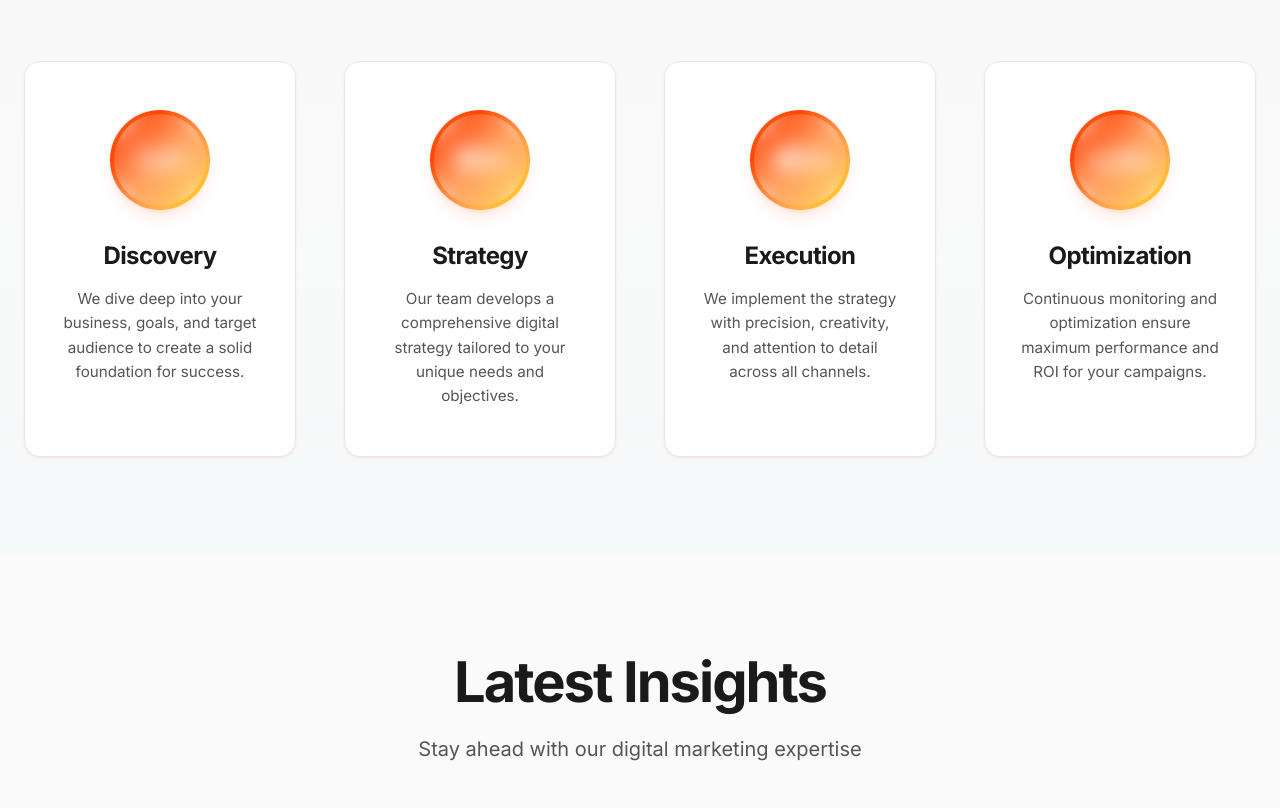
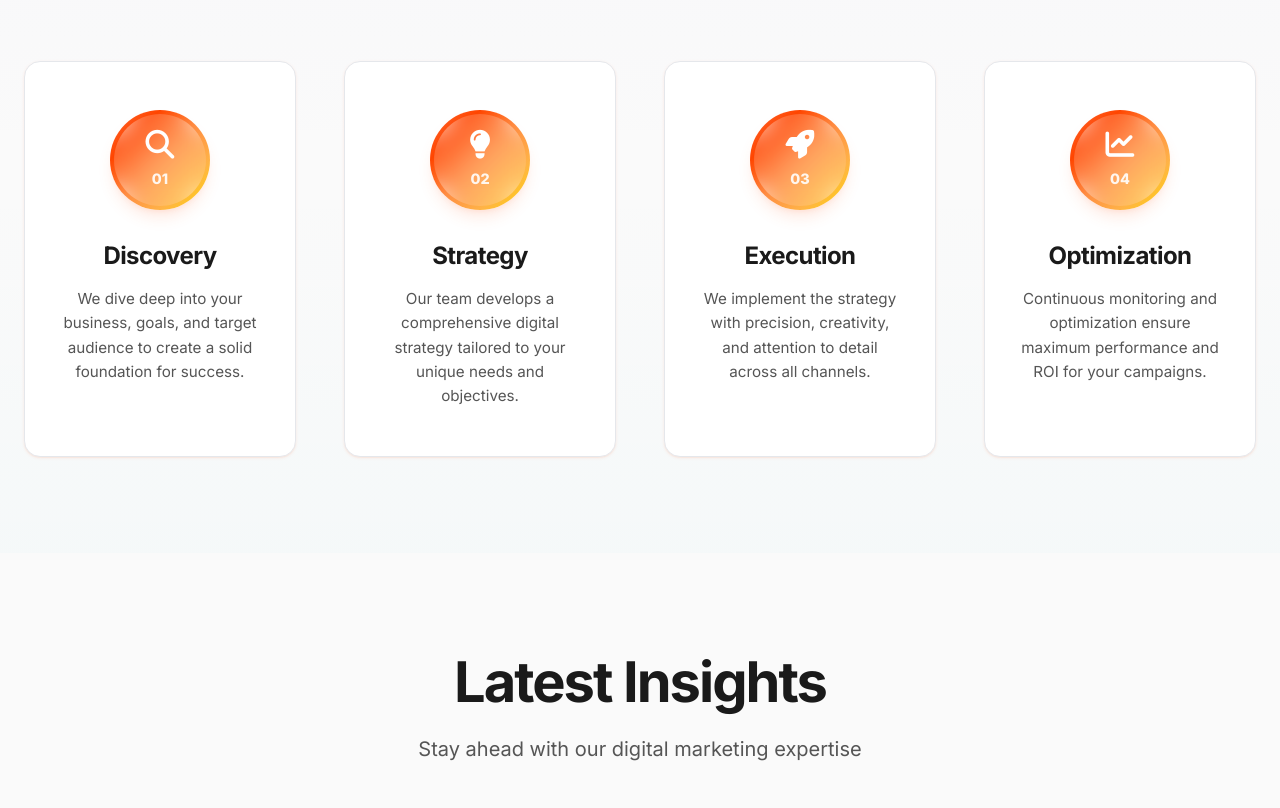
Before and after one commit to flamelens/flamelens.github.io, a plain HTML site: page index.html in a window 1280 px wide. Shown: the part 6261-7069 px from the top of the page. Drawn offline with Linux system fonts and the light colour scheme; a web font is replaced by a local one.

Commit message:
Update styles.css

```diff
--- a/styles.css
+++ b/styles.css
@@ -944,10 +944,28 @@ h1, h2, h3, h4, h5, h6 {
 .step-number {
     width: 100px !important;
     height: 100px !important;
-    font-size: 1.5rem !important;
+    font-size: 1.2rem !important;
     box-shadow: var(--shadow-lg), 0 0 0 0 rgba(255, 107, 53, 0.4) !important;
     animation: pulse-subtle 3s ease-in-out infinite;
     transition: var(--transition-slow) !important;
+    flex-direction: column;
+    gap: 0.25rem;
+}
+
+.step-number i {
+    font-size: 1.8rem;
+    color: white;
+    z-index: 4;
+    position: relative;
+    margin-bottom: 0.2rem;
+}
+
+.step-number .step-num {
+    font-size: 0.9rem;
+    font-weight: 800;
+    color: rgba(255, 255, 255, 0.9);
+    z-index: 4;
+    position: relative;
 }
 
 .step-number::before {
```
